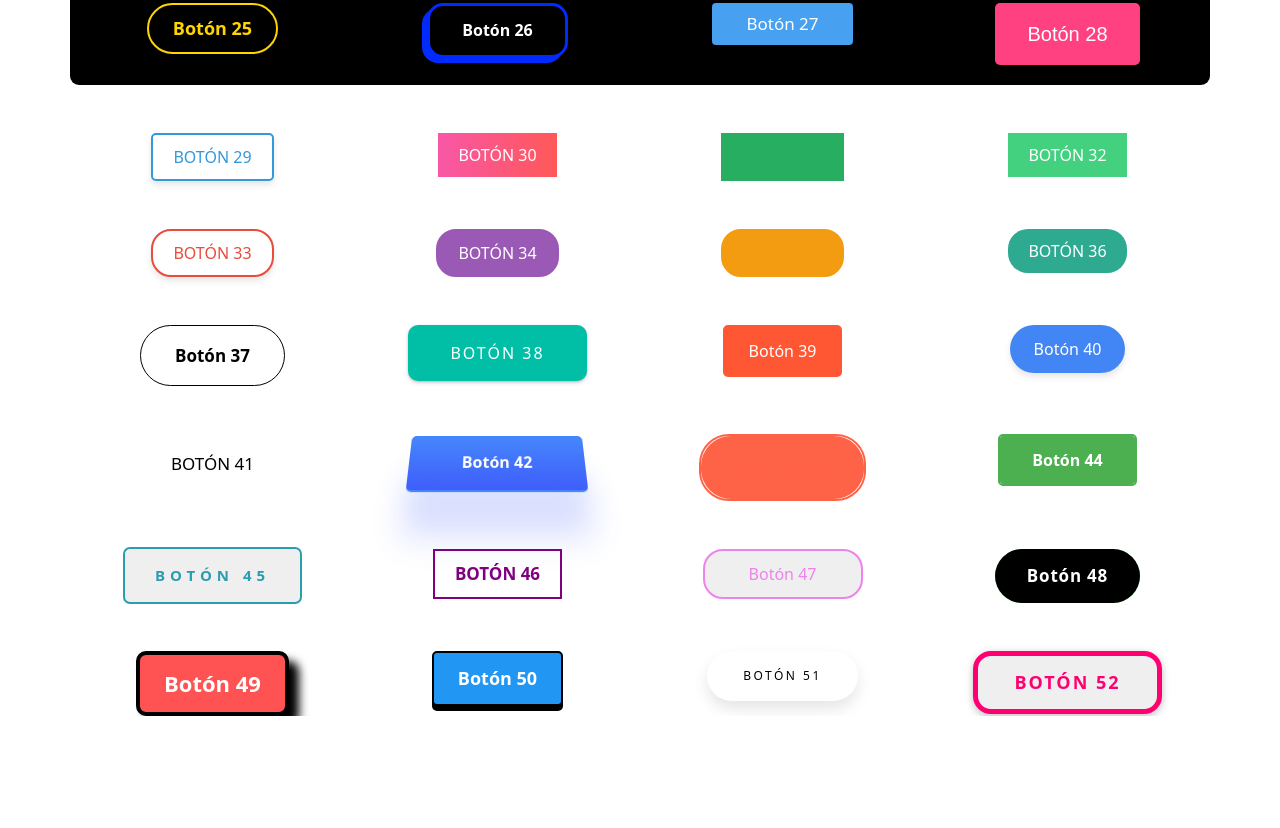
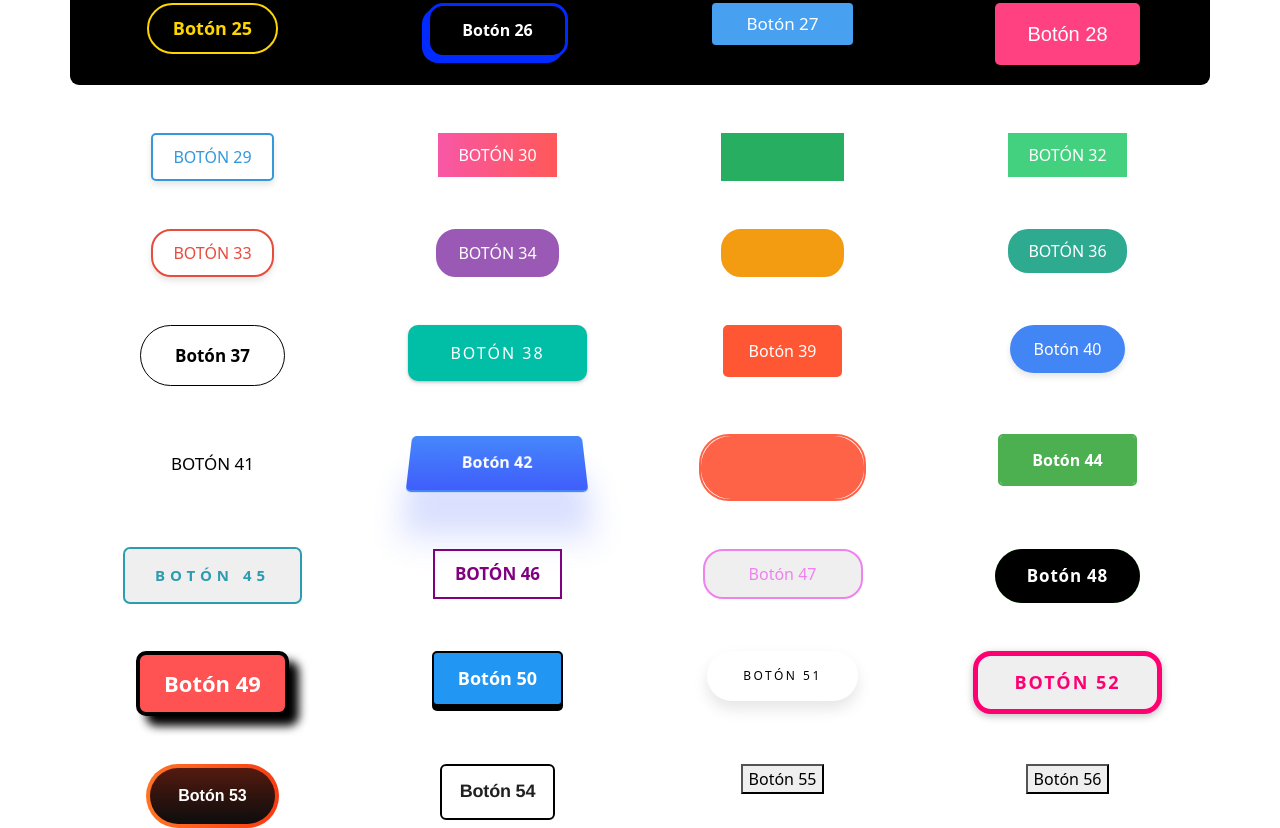
Before and after one commit to EduardoHernandezGuzman/botones-de-prueba-1, a website: page index.html in a window 1280 px wide. Shown: the part 797-1625 px from the top of the page. Before the commit the page ends 1513 px from the top, so only its background shows below. Drawn offline with nearby package versions, Linux system fonts and the light colour scheme.

Commit message:
Añadidos botones 53 y 54

```diff
--- a/index.html
+++ b/index.html
@@ -302,6 +302,24 @@
     </div>
   </div>
 
+  <div class="container text-center mt-5">
+    <div class="row row-cols-4">
+
+      <div class="col">
+        <button id="boton53">Botón 53</button>
+      </div>
+      <div class="col">
+        <button id="boton54">Botón 54</button>
+      </div>
+      <div class="col">
+        <button id="boton55">Botón 55</button>
+      </div>
+      <div class="col">
+        <button id="boton56">Botón 56</button>
+      </div>
+
+
+
   <script src="https://cdn.jsdelivr.net/npm/@popperjs/core@2.11.8/dist/umd/popper.min.js"
     integrity="sha384-I7E8VVD/ismYTF4hNIPjVp/Zjvgyol6VFvRkX/vR+Vc4jQkC+hVqc2pM8ODewa9r"
     crossorigin="anonymous"></script>
--- a/styles.css
+++ b/styles.css
@@ -1575,3 +1575,175 @@
   transform: scale(0.9);
   border-radius: 8px;
 }
+
+/* BOTÓN 53 */
+#boton53 {
+  align-items: center;
+  appearance: none;
+  background-clip: padding-box;
+  background-color: initial;
+  background-image: none;
+  border-style: none;
+  box-sizing: border-box;
+  color: #fff;
+  cursor: pointer;
+  display: inline-block;
+  flex-direction: row;
+  flex-shrink: 0;
+  font-family: Eina01,sans-serif;
+  font-size: 16px;
+  font-weight: 800;
+  justify-content: center;
+  line-height: 24px;
+  margin: 0;
+  min-height: 64px;
+  outline: none;
+  overflow: visible;
+  padding: 19px 26px;
+  pointer-events: auto;
+  position: relative;
+  text-align: center;
+  text-decoration: none;
+  text-transform: none;
+  user-select: none;
+  -webkit-user-select: none;
+  touch-action: manipulation;
+  vertical-align: middle;
+  width: auto;
+  word-break: keep-all;
+  z-index: 0;
+}
+
+@media (min-width: 768px) {
+  #boton53 {
+    padding: 19px 32px;
+  }
+}
+
+#boton53:before,
+#boton53:after {
+  border-radius: 80px;
+}
+
+#boton53:before {
+  background-image: linear-gradient(92.83deg, #ff7426 0, #f93a13 100%);
+  content: "";
+  display: block;
+  height: 100%;
+  left: 0;
+  overflow: hidden;
+  position: absolute;
+  top: 0;
+  width: 100%;
+  z-index: -2;
+}
+
+#boton53:after {
+  background-color: initial;
+  background-image: linear-gradient(#541a0f 0, #0c0d0d 100%);
+  bottom: 4px;
+  content: "";
+  display: block;
+  left: 4px;
+  overflow: hidden;
+  position: absolute;
+  right: 4px;
+  top: 4px;
+  transition: all 100ms ease-out;
+  z-index: -1;
+}
+
+#boton53:hover:not(:disabled):before {
+  background: linear-gradient(92.83deg, rgb(255, 116, 38) 0%, rgb(249, 58, 19) 100%);
+}
+
+#boton53:hover:not(:disabled):after {
+  bottom: 0;
+  left: 0;
+  right: 0;
+  top: 0;
+  transition-timing-function: ease-in;
+  opacity: 0;
+}
+
+#boton53:active:not(:disabled) {
+  color: #ccc;
+}
+
+#boton53:active:not(:disabled):before {
+  background-image: linear-gradient(0deg, rgba(0, 0, 0, .2), rgba(0, 0, 0, .2)), linear-gradient(92.83deg, #ff7426 0, #f93a13 100%);
+}
+
+#boton53:active:not(:disabled):after {
+  background-image: linear-gradient(#541a0f 0, #0c0d0d 100%);
+  bottom: 4px;
+  left: 4px;
+  right: 4px;
+  top: 4px;
+}
+
+#boton53:disabled {
+  cursor: default;
+  opacity: .24;
+}
+
+/* BOTÓN 54 */
+#boton54 {
+  background: #fff;
+  backface-visibility: hidden;
+  border-radius: .375rem;
+  border-style: solid;
+  border-width: .125rem;
+  box-sizing: border-box;
+  color: #212121;
+  cursor: pointer;
+  display: inline-block;
+  font-family: Circular,Helvetica,sans-serif;
+  font-size: 1.125rem;
+  font-weight: 700;
+  letter-spacing: -.01em;
+  line-height: 1.3;
+  padding: .875rem 1.125rem;
+  position: relative;
+  text-align: left;
+  text-decoration: none;
+  transform: translateZ(0) scale(1);
+  transition: transform .2s;
+  user-select: none;
+  -webkit-user-select: none;
+  touch-action: manipulation;
+}
+
+#boton54:not(:disabled):hover {
+  transform: scale(1.05);
+}
+
+#boton54:not(:disabled):hover:active {
+  transform: scale(1.05) translateY(.125rem);
+}
+
+#boton54:focus {
+  outline: 0 solid transparent;
+}
+
+#boton54:focus:before {
+  content: "";
+  left: calc(-1*.375rem);
+  pointer-events: none;
+  position: absolute;
+  top: calc(-1*.375rem);
+  transition: border-radius;
+  user-select: none;
+}
+
+#boton54:focus:not(:focus-visible) {
+  outline: 0 solid transparent;
+}
+
+#boton54:focus:not(:focus-visible):before {
+  border-width: 0;
+}
+
+#boton54:not(:disabled):active {
+  transform: translateY(.125rem);
+}
```
